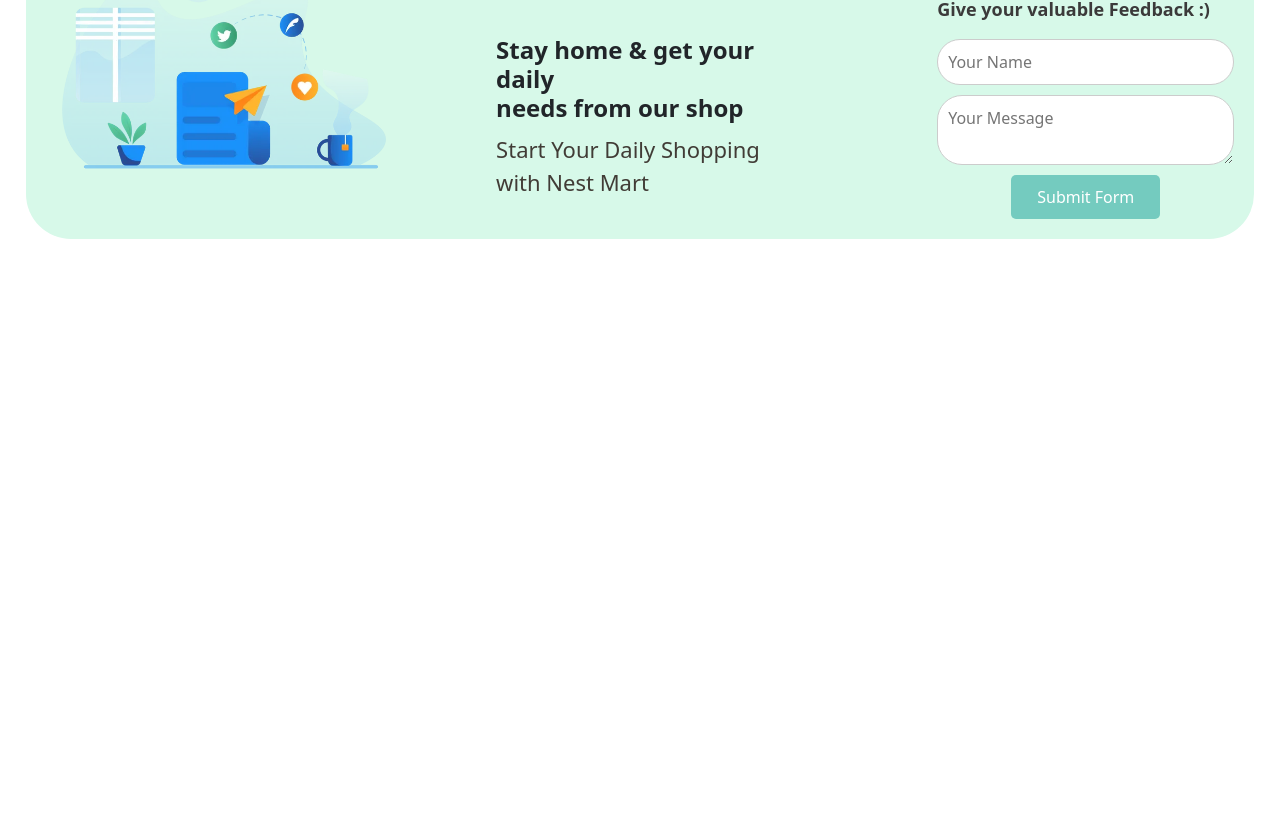
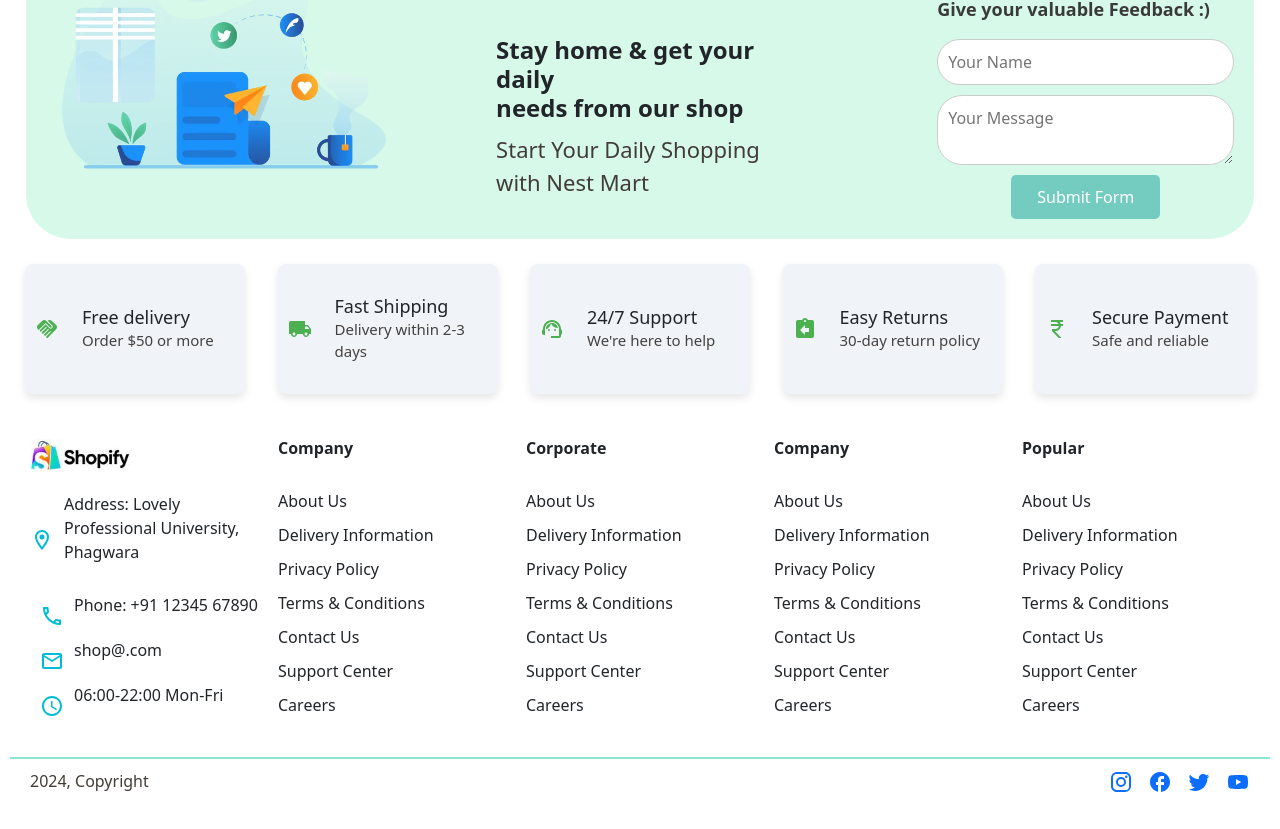
Before and after one commit to Krishmakumari/React-Ecommerce-Website, a React (Create React App) app in the folder ecommerce/: page / in a window 1280 px wide. Shown: the part 613-1442 px from the top of the page. Before the commit the page ends 852 px from the top, so only its background shows below. Built offline with nearby package versions, Linux system fonts and the light colour scheme.

Commit message:
"Updated footer and header components with new styles and icons, added social media links and copyright information to footer"

```diff
--- a/ecommerce/src/components/footer/footer.css
+++ b/ecommerce/src/components/footer/footer.css
@@ -79,3 +79,149 @@
 .footer-form button:hover {
     background-color: #428c77;
 }
+
+
+
+
+.container-fluid {
+    padding: 20px;
+}
+
+.smallboxes {
+    display: flex;
+    justify-content: space-between;
+}
+
+.box {
+    display: flex;
+    align-items: center;
+    background-color: #f0f4f8;
+    padding: 10px;
+    border-radius: 8px;
+    box-shadow: 0 4px 8px rgba(0, 0, 0, 0.1);
+    width: 220px;
+    height: 130px;
+    margin: 5px;
+}
+
+.icon {
+    margin-right: 5px;
+    color: #4caf50;
+    font-size: 40px;
+    display: flex;
+    align-items: center;
+}
+
+.boxtext h6 {
+    margin: 0;
+    font-size: 18px;
+    margin-left: 18px;
+}
+
+.boxtext p {
+    margin: 0;
+    margin-left: 18px;
+    font-size: 15px;
+    color: rgb(68, 65, 65);
+}
+
+
+
+
+
+
+.last {
+    display: flex; /* Use flexbox for the columns */
+    justify-content: space-between; /* Distribute columns evenly */
+    padding: 20px; /* Add padding around the container */
+}
+
+.col {
+    flex: 1; /* Allow columns to grow equally */
+    margin: 0 10px; /* Add space between columns */
+    text-align: left; /* Align text to the left */
+}
+
+.logo {
+    margin-bottom: 20px; /* Space between image and address */
+}
+
+.logo img {
+    width: 100px; /* Set a fixed width for the image */
+    height: auto; /* Maintain aspect ratio */
+    border-radius: 5px;
+}
+
+.address-list {
+    margin-top: 10px;
+}
+
+.address {
+    display: flex;
+    align-items: center;
+    margin-bottom: 10px;
+}
+
+.phone {
+    display: flex;
+    align-items: center;
+    margin-left: 10px;
+}
+
+.addressicon {
+    margin-right: 10px;
+    color: #00bcd4;
+    font-size: 30px;
+}
+.list h6{
+    font-weight: bold;
+}
+
+ul {
+    list-style-type: none;
+    padding: 0;
+    margin: 0;
+    margin-top: 30px;
+}
+
+li {
+    margin-bottom: 10px;
+    cursor: pointer;
+}
+
+li:hover {
+    color: #00bcd4;
+    transition: color 0.3s ease;
+}
+
+
+.connect {
+    display: flex; /* Use flexbox for layout */
+    flex-direction: column; /* Stack children vertically */
+    align-items: center; /* Center items horizontally */
+    padding: 10px; /* Add some padding */
+}
+
+.line {
+    height: 2px; /* Thickness of the line */
+    background-color: #87e7d2; /* Aqua color */
+    width: 100%; /* Make the line full width */
+    margin: 0; /* No margins around the line */
+}
+
+.footer-content {
+    display: flex; /* Use flexbox for layout */
+    justify-content: space-between; /* Space between copyright and social icons */
+    width: 100%; /* Full width */
+    padding: 10px 20px; /* Add padding for spacing */
+}
+
+.copyright {
+    flex: 0 0 auto; /* Prevent shrinking or growing */
+    color: rgb(65, 60, 54); /* Set the color of the copyright text */
+}
+
+.social {
+    display: flex; /* Display icons in a row */
+    gap: 15px; /* Space between icons */
+}
--- a/ecommerce/src/components/footer/footer.js
+++ b/ecommerce/src/components/footer/footer.js
@@ -1,6 +1,21 @@
 import React from 'react';
 import Img from '../../assets/news.png';
-import './footer.css'; // Make sure to import the CSS file
+import './footer.css';
+import HandshakeIcon from '@mui/icons-material/Handshake';
+import ReturnIcon from '@mui/icons-material/AssignmentReturn';
+import SupportIcon from '@mui/icons-material/SupportAgent';
+import ShippingIcon from '@mui/icons-material/LocalShipping';
+import CurrencyIcon from '@mui/icons-material/CurrencyRupee';
+import Img2 from "../../assets/logo.jpg";
+import LocationIcon from '@mui/icons-material/LocationOnOutlined';
+import PhoneIcon from '@mui/icons-material/LocalPhoneOutlined';
+import EmailIcon from '@mui/icons-material/EmailOutlined';
+import ClockIcon from '@mui/icons-material/AccessTimeOutlined';
+import FacebookIcon from '@mui/icons-material/FacebookOutlined';
+import TwitterIcon from '@mui/icons-material/Twitter';
+import InstagramIcon from '@mui/icons-material/Instagram';
+import YouTubeIcon from '@mui/icons-material/YouTube';
+
 
 function Footer() {
   const onSubmit = async (event) => {
@@ -27,6 +42,7 @@
   };
 
   return (
+    <>
     <div className='footer-container'>
       <div className='img'>
         <img src={Img} alt="News" />
@@ -43,6 +59,178 @@
         <button type="submit">Submit Form</button>
       </form>
     </div>
+
+
+    <div className='container-fluid'>
+    <div className='smallboxes'>
+        <div className='box'>
+            <span className='icon'>
+                <HandshakeIcon />
+            </span>
+            <div className='boxtext'>
+                <h6>Free delivery</h6>
+                <p>Order $50 or more</p>
+            </div>
+        </div>
+        <div className='box'>
+            <span className='icon'>
+                <ShippingIcon />
+            </span>
+            <div className='boxtext'>
+                <h6>Fast Shipping</h6>
+                <p>Delivery within 2-3 days</p>
+            </div>
+        </div>
+        <div className='box'>
+            <span className='icon'>
+                <SupportIcon />
+            </span>
+            <div className='boxtext'>
+                <h6>24/7 Support</h6>
+                <p>We're here to help</p>
+            </div>
+        </div>
+        <div className='box'>
+            <span className='icon'>
+                <ReturnIcon />
+            </span>
+            <div className='boxtext'>
+                <h6>Easy Returns</h6>
+                <p>30-day return policy</p>
+            </div>
+        </div>
+        <div className='box'>
+            <span className='icon'>
+                <CurrencyIcon />
+            </span>
+            <div className='boxtext'>
+                <h6>Secure Payment</h6>
+                <p>Safe and reliable</p>
+            </div>
+        </div>
+    </div>
+</div>
+
+
+<div className='last'>
+    <div className='col'>
+        <div className='logo'>
+            <img src={Img2} alt="Location" />
+        </div>
+        <div className='address-list'>
+            <div className='address'>
+                <span className='addressicon'>
+                    <LocationIcon />
+                </span>
+                <p>Address: Lovely Professional University, Phagwara</p>
+            </div>
+            <div className='phone'>
+                <span className='addressicon'>
+                    <PhoneIcon />
+                </span>
+                <p>Phone: +91 12345 67890</p>
+            </div>
+            <div className='phone'>
+                <span className='addressicon'>
+                    <EmailIcon />
+                </span>
+                <p>shop@.com</p>
+            </div>
+            <div className='phone'>
+                <span className='addressicon'>
+                    <ClockIcon />
+                </span>
+                <p>06:00-22:00 Mon-Fri</p>
+            </div>
+
+        </div>
+    </div>
+    <div className='col'>
+        <div className='list'>
+            <h6>Company</h6>
+            <ul>
+                <li>About Us</li>
+                <li>Delivery Information</li>
+                <li>Privacy Policy</li>
+                <li>Terms & Conditions</li>
+                <li>Contact Us</li>
+                <li>Support Center</li>
+                <li>Careers</li>
+            </ul>
+        </div>
+    </div>
+    <div className='col'>
+        <div className='list'>
+            <h6>Corporate</h6>
+            <ul>
+                <li>About Us</li>
+                <li>Delivery Information</li>
+                <li>Privacy Policy</li>
+                <li>Terms & Conditions</li>
+                <li>Contact Us</li>
+                <li>Support Center</li>
+                <li>Careers</li>
+            </ul>
+        </div>
+    </div>
+    <div className='col'>
+        <div className='list'>
+            <h6>Company</h6>
+            <ul>
+                <li>About Us</li>
+                <li>Delivery Information</li>
+                <li>Privacy Policy</li>
+                <li>Terms & Conditions</li>
+                <li>Contact Us</li>
+                <li>Support Center</li>
+                <li>Careers</li>
+            </ul>
+        </div>
+    </div>
+    <div className='col'>
+        <div className='list'>
+            <h6>Popular</h6>
+            <ul>
+                <li>About Us</li>
+                <li>Delivery Information</li>
+                <li>Privacy Policy</li>
+                <li>Terms & Conditions</li>
+                <li>Contact Us</li>
+                <li>Support Center</li>
+                <li>Careers</li>
+            </ul>
+        </div>
+    </div>
+</div>
+<div className='connect'>
+    <div className='line'></div>
+
+    <div className='footer-content'>
+        <div className='copyright'>
+            <p>2024, Copyright</p>
+        </div>
+
+        <div className='social'>
+            <a href="https://www.instagram.com" target="_blank" rel="noopener noreferrer">
+                <InstagramIcon />
+            </a>
+            <a href="https://www.facebook.com" target="_blank" rel="noopener noreferrer">
+                <FacebookIcon />
+            </a>
+            <a href="https://twitter.com" target="_blank" rel="noopener noreferrer">
+                <TwitterIcon />
+            </a>
+            <a href="https://www.youtube.com" target="_blank" rel="noopener noreferrer">
+                <YouTubeIcon />
+            </a>
+        </div>
+    </div>
+</div>
+
+
+
+
+    </>
   );
 }
 
--- a/ecommerce/src/components/header/header.css
+++ b/ecommerce/src/components/header/header.css
@@ -2,8 +2,6 @@
 header {
     width: 100%;
     height: 80px;
-    margin: auto;
-    padding: 15px 0;
     box-shadow: 0 2px 4px rgba(0, 0, 0, 0.1); /* Light shadow for depth */
 }
 
```
Also changed, not shown: ecommerce/src/components/header/header.js (line endings or trailing spaces).
